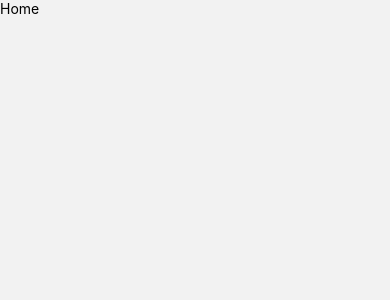
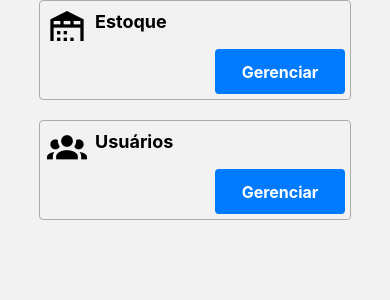
Before and after one commit to branquinho91/PARAPLUIE, a React Native app: screen /Home in a window 390 px wide. Shown: the top 300 px of the page. Built offline with nearby package versions, Linux system fonts and the light colour scheme.

Commit message:
Refactor Login page to update image source and improve code readability

```diff
--- a/App.tsx
+++ b/App.tsx
@@ -11,7 +11,7 @@ const App = () => {
     <SafeAreaView style={{ flex: 1 }}>
       <StatusBar />
       <NavigationContainer>
-        <Stack.Navigator initialRouteName="Login">
+        <Stack.Navigator initialRouteName="Home">
           <Stack.Screen name="Login" component={Login} options={{ header: () => <></> }} />
           <Stack.Screen name="Home" component={Home} options={{ header: () => <></> }} />
         </Stack.Navigator>
--- a/package.json
+++ b/package.json
@@ -22,7 +22,8 @@
     "react-native": "0.74.5",
     "react-native-maps": "1.14.0",
     "react-native-safe-area-context": "4.10.5",
-    "react-native-screens": "3.31.1"
+    "react-native-screens": "3.31.1",
+    "@expo/vector-icons": "^14.0.3"
   },
   "devDependencies": {
     "@babel/core": "^7.20.0",
--- /dev/null
+++ b/src/components/UserHeader.tsx
@@ -0,0 +1,7 @@
+import { View, Button, StyleSheet, TextInput, Text } from "react-native";
+
+const UserHeader = () => {
+  return <></>;
+};
+
+export default UserHeader;
--- a/src/pages/Home.tsx
+++ b/src/pages/Home.tsx
@@ -1,12 +1,85 @@
 import { useState } from "react";
-import { View, Button, StyleSheet, TextInput, Text } from "react-native";
+import { View, StyleSheet, TouchableOpacity, Text } from "react-native";
+import { MaterialCommunityIcons } from "@expo/vector-icons";
+import UserHeader from "../components/UserHeader";
 
 const Home = () => {
   return (
-    <View>
-      <Text>Home</Text>
+    <View style={styles.container}>
+      <UserHeader />
+
+      <View style={styles.borderView}>
+        <View style={styles.cardView}>
+          <MaterialCommunityIcons name="warehouse" size={40} color="#000" />
+          <Text style={styles.subHeading}>Estoque</Text>
+        </View>
+        <View style={styles.buttonView}>
+          <TouchableOpacity style={styles.button}>
+            <Text style={styles.textButton}>Gerenciar</Text>
+          </TouchableOpacity>
+        </View>
+      </View>
+
+      <View style={styles.borderView}>
+        <View style={styles.cardView}>
+          <MaterialCommunityIcons name="account-group" size={40} color="#000" />
+          <Text style={styles.subHeading}>Usuários</Text>
+        </View>
+        <View style={styles.buttonView}>
+          <TouchableOpacity style={styles.button}>
+            <Text style={styles.textButton}>Gerenciar</Text>
+          </TouchableOpacity>
+        </View>
+      </View>
     </View>
   );
 };
 
+const styles = StyleSheet.create({
+  container: {
+    alignItems: "center",
+    justifyContent: "flex-start",
+  },
+  borderView: {
+    flexDirection: "row",
+    width: "80%",
+    height: 100,
+    borderColor: "#aaa",
+    borderWidth: 1,
+    borderRadius: 4,
+    marginBottom: 20,
+    padding: 5,
+  },
+  cardView: {
+    flexDirection: "row",
+    alignItems: "stretch",
+    justifyContent: "flex-start",
+    marginLeft: 2,
+  },
+  subHeading: {
+    fontSize: 18,
+    fontWeight: "bold",
+    marginLeft: 8,
+    marginTop: 5,
+  },
+  button: {
+    width: 130,
+    height: 45,
+    backgroundColor: "#007bff",
+    borderRadius: 4,
+    alignItems: "center",
+    justifyContent: "center",
+  },
+  textButton: {
+    color: "#fff",
+    fontWeight: "bold",
+    fontSize: 16,
+  },
+  buttonView: {
+    flex: 1,
+    alignItems: "flex-end",
+    justifyContent: "flex-end",
+  },
+});
+
 export default Home;
```
Also changed, not shown: 1 other file (tests, documents, lock files or other folders).
